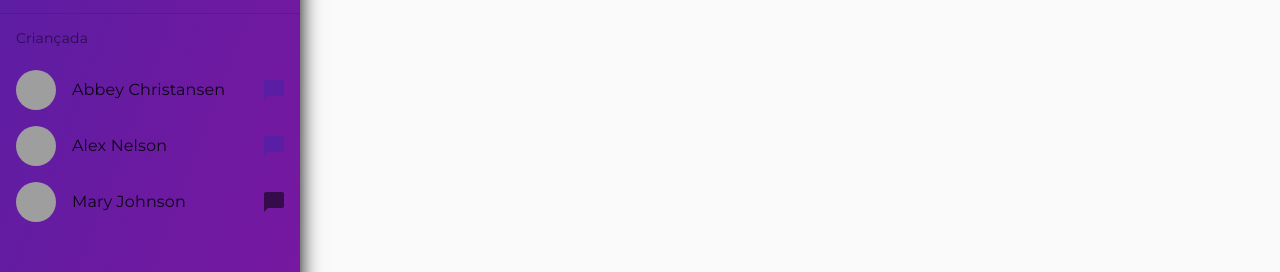
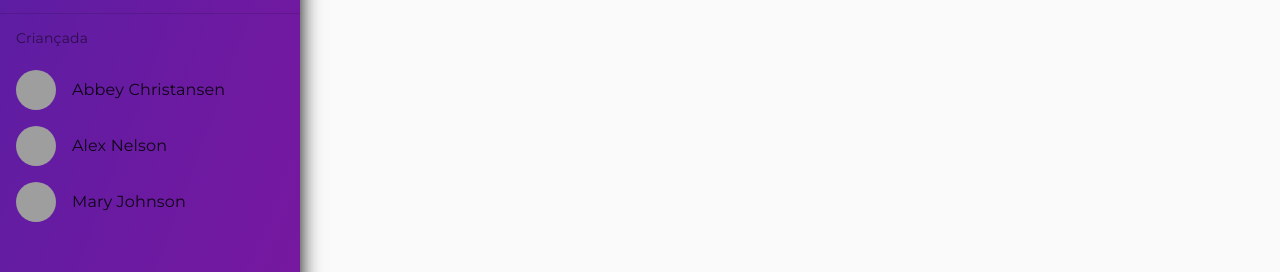
Before and after one commit to BilacDev/Idealix-Web, a Vue app: page /#/ in a window 1280 px wide. Shown: the part 170-442 px from the top of the page. Built offline with nearby package versions, Linux system fonts and the light colour scheme; grey boxes are pictures that could not be loaded.

Commit message:
Não lembro

```diff
--- a/src/components/SideMenu.vue
+++ b/src/components/SideMenu.vue
@@ -22,9 +22,6 @@
 
         <span class="md-list-item-text">Abbey Christansen</span>
 
-        <md-button class="md-icon-button md-list-action">
-          <md-icon class="md-primary">chat_bubble</md-icon>
-        </md-button>
       </md-list-item>
 
       <md-list-item>
@@ -34,9 +31,6 @@
 
         <span class="md-list-item-text">Alex Nelson</span>
 
-        <md-button class="md-icon-button md-list-action">
-          <md-icon class="md-primary">chat_bubble</md-icon>
-        </md-button>
       </md-list-item>
 
       <md-list-item>
@@ -46,9 +40,6 @@
 
         <span class="md-list-item-text">Mary Johnson</span>
 
-        <md-button class="md-icon-button md-list-action">
-          <md-icon>chat_bubble</md-icon>
-        </md-button>
       </md-list-item>
     </md-list>
 
```
